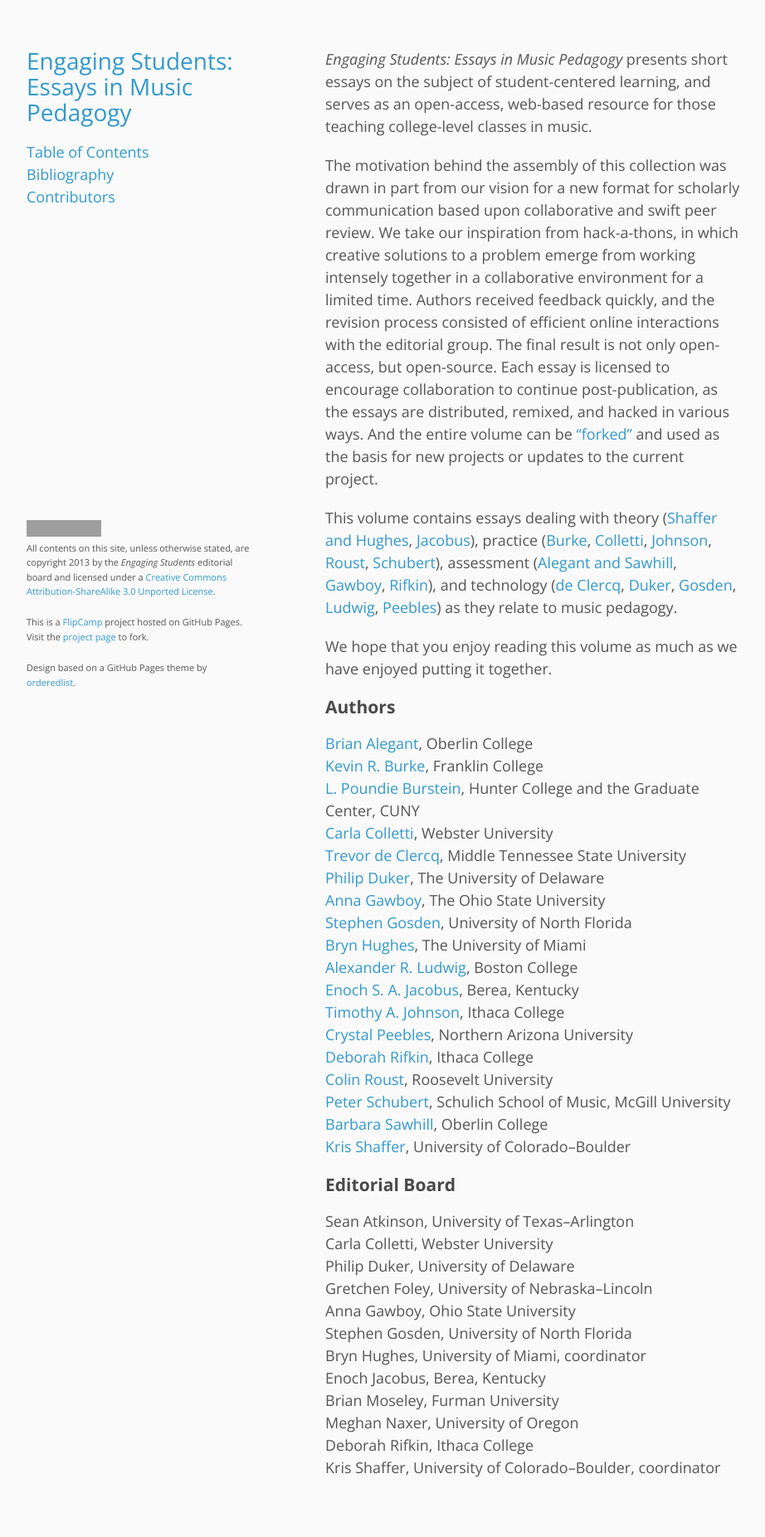
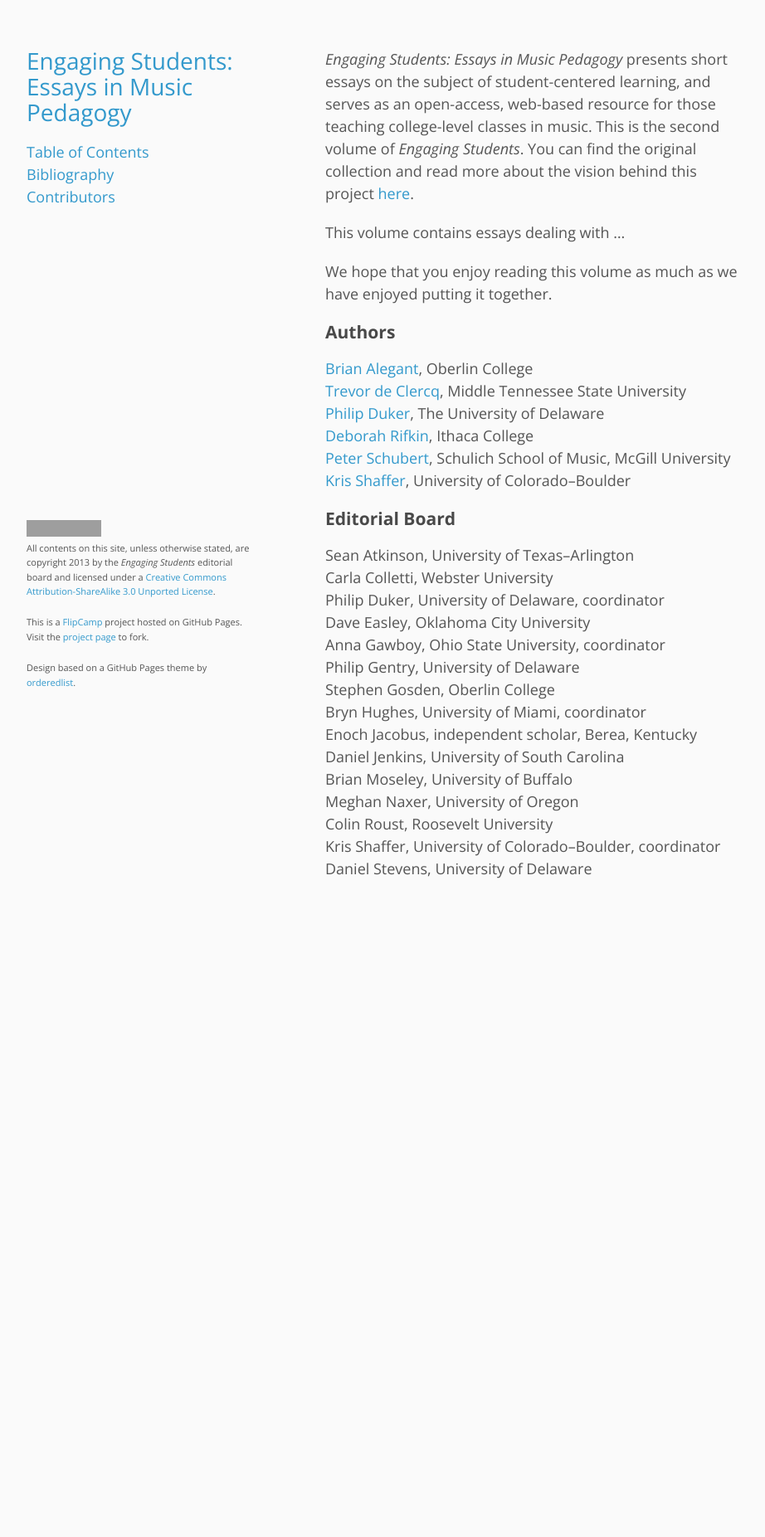
Before and after one commit to flipcamp/engagingstudents2, a Jekyll site: the page built from index.md, in a window 1280 px wide. Shown: the whole page at 83% size, without its empty margins (178-1100 px from the left). Built offline with Jekyll 4.4.1, drawn with Linux system fonts in a browser that asks for light colours; Markdown is read by kramdown in place of the engine named in the settings; after the commit the page ends 1131 px from its top, so only the background shows below that; grey boxes are pictures that could not be loaded.

Commit message:
prepped index page

```diff
--- a/index.md
+++ b/index.md
@@ -1,12 +1,10 @@
 ---
 layout: post
-title: Engaging Students – Essays in Music Pedagogy
+title: Engaging Students – Essays in Music Pedagogy, Volume 2
 ---
-_Engaging Students: Essays in Music Pedagogy_ presents short essays on the subject of student-centered learning, and serves as an open-access, web-based resource for those teaching college-level classes in music.
+_Engaging Students: Essays in Music Pedagogy_ presents short essays on the subject of student-centered learning, and serves as an open-access, web-based resource for those teaching college-level classes in music. This is the second volume of *Engaging Students*. You can find the original collection and read more about the vision behind this project [here](http://www.flipcamp.org/engagingstudents/).
 
-The motivation behind the assembly of this collection was drawn in part from our vision for a new format for scholarly communication based upon collaborative and swift peer review. We take our inspiration from hack-a-thons, in which creative solutions to a problem emerge from working intensely together in a collaborative environment for a limited time. Authors received feedback quickly, and the revision process consisted of efficient online interactions with the editorial group. The final result is not only open-access, but open-source. Each essay is licensed to encourage collaboration to continue post-publication, as the essays are distributed, remixed, and hacked in various ways. And the entire volume can be ["forked"](http://www.hybridpedagogy.com/Journal/files/GitHub_for_Academics.html) and used as the basis for new projects or updates to the current project.
-
-This volume contains essays dealing with theory ([Shaffer and Hughes](shafferintro.html), [Jacobus](jacobus.html)), practice ([Burke](burke.html), [Colletti](colletti.html), [Johnson](johnson.html), [Roust](roust.html), [Schubert](schubert.html)), assessment ([Alegant and Sawhill](alegantSawhill.html), [Gawboy](gawboy.html), [Rifkin](rifkin.html)), and technology ([de Clercq](deClercq.html), [Duker](duker.html), [Gosden](gosden.html), [Ludwig](ludwig.html), [Peebles](peebles.html)) as they relate to music pedagogy.
+This volume contains essays dealing with ...
 
 We hope that you enjoy reading this volume as much as we have enjoyed putting it together.
 
@@ -14,35 +12,26 @@ We hope that you enjoy reading this volume as much as we have enjoyed putting it
 ### Authors ###
 
 [Brian Alegant](alegantSawhill.html), Oberlin College
-[Kevin R. Burke](burke.html), Franklin College
-[L. Poundie Burstein](burstein.html), Hunter College and the Graduate Center, CUNY
-[Carla Colletti](colletti.html), Webster University
 [Trevor de Clercq](deClercq.html), Middle Tennessee State University
 [Philip Duker](duker.html), The University of Delaware
-[Anna Gawboy](gawboy.html), The Ohio State University
-[Stephen Gosden](gosden.html), University of North Florida
-[Bryn Hughes](shafferintro.html), The University of Miami
-[Alexander R. Ludwig](ludwig.html), Boston College
-[Enoch S. A. Jacobus](jacobus.html), Berea, Kentucky
-[Timothy A. Johnson](johnson.html), Ithaca College
-[Crystal Peebles](peebles.html), Northern Arizona University
 [Deborah Rifkin](rifkin.html), Ithaca College
-[Colin Roust](roust.html), Roosevelt University
 [Peter Schubert](schubert.html), Schulich School of Music, McGill University
-[Barbara Sawhill](alegantSawhill.html), Oberlin College
 [Kris Shaffer](shafferintro.html), University of Colorado–Boulder
 
 ### Editorial Board ###
 
 Sean Atkinson, University of Texas–Arlington
 Carla Colletti, Webster University
-Philip Duker, University of Delaware
-Gretchen Foley, University of Nebraska–Lincoln
-Anna Gawboy, Ohio State University
-Stephen Gosden, University of North Florida
+Philip Duker, University of Delaware, coordinator
+Dave Easley, Oklahoma City University
+Anna Gawboy, Ohio State University, coordinator
+Philip Gentry, University of Delaware
+Stephen Gosden, Oberlin College
 Bryn Hughes, University of Miami, coordinator
-Enoch Jacobus, Berea, Kentucky
-Brian Moseley, Furman University
+Enoch Jacobus, independent scholar, Berea, Kentucky
+Daniel Jenkins, University of South Carolina
+Brian Moseley, University of Buffalo
 Meghan Naxer, University of Oregon
-Deborah Rifkin, Ithaca College
+Colin Roust, Roosevelt University
 Kris Shaffer, University of Colorado–Boulder, coordinator
+Daniel Stevens, University of Delaware
```
